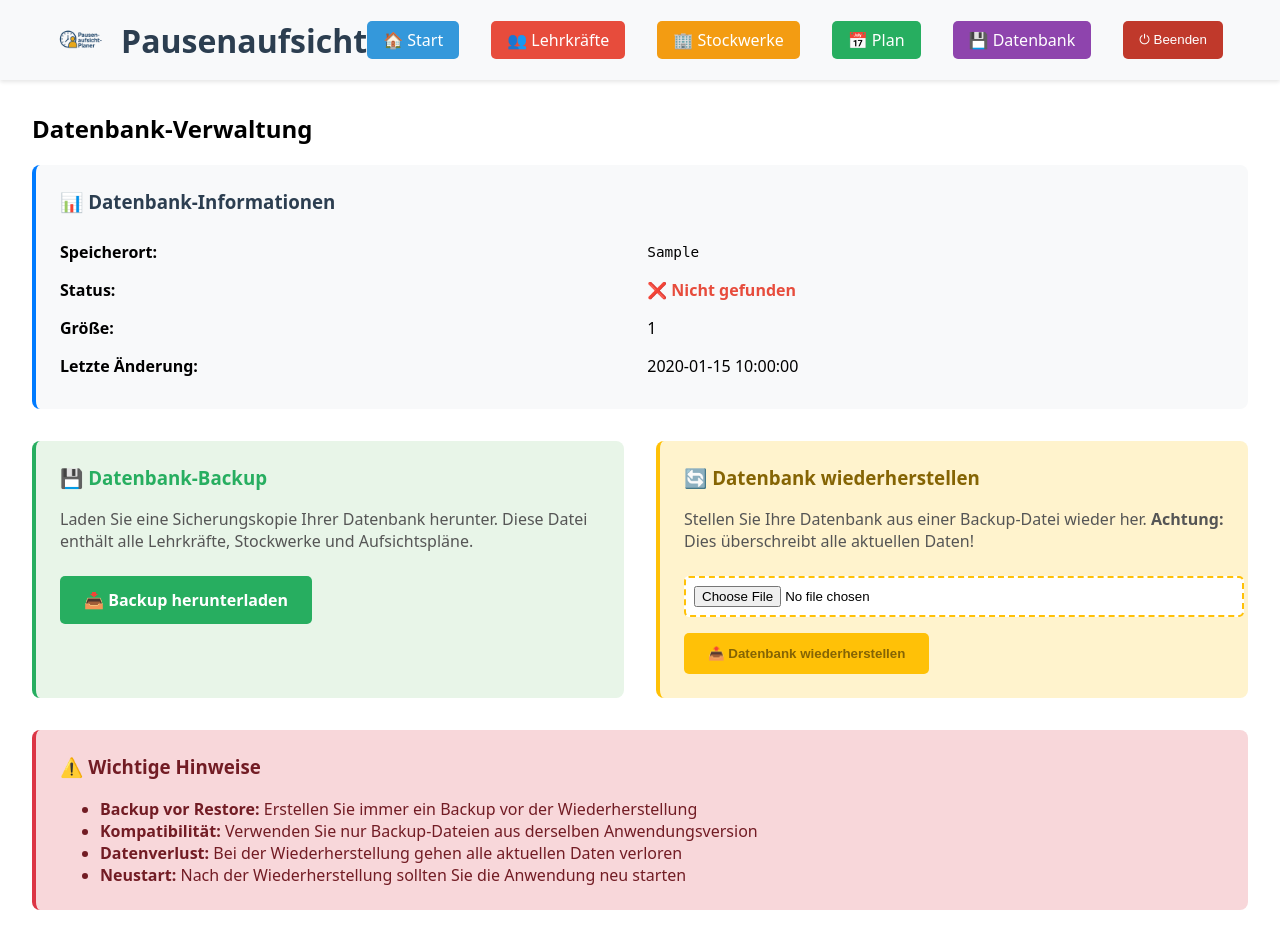
After one commit to otiemann/py-aufsichtsplan, a FastAPI app: template app/templates/admin/database.html in a window 1280 px wide. The commit adds this page. Run offline with FastAPI, Linux system fonts and the light colour scheme; the template is opened without the code that fills it: most values are stand-ins (such as "Sample title", 1, 10 or a date in 2020).

Commit message:
Füge Funktionen zur Datenbankverwaltung hinzu: Implementiere Backup- und Restore-Endpoints in der API, sowie eine Verwaltungsseite für Datenbankinformationen. Aktualisiere die Benutzeroberfläche mit Links zu diesen Funktionen in den Templates.

```diff
--- a/app/main.py
+++ b/app/main.py
@@ -1,12 +1,15 @@
 import os
 import signal
 import threading
-from fastapi import FastAPI, Request, HTTPException
+import shutil
+from datetime import datetime
+from fastapi import FastAPI, Request, HTTPException, UploadFile, File
 from fastapi.staticfiles import StaticFiles
 from fastapi.templating import Jinja2Templates
-from fastapi.responses import JSONResponse
+from fastapi.responses import JSONResponse, FileResponse
+from sqlalchemy import text
 
-from .database import Base, engine
+from .database import Base, engine, SessionLocal, SQLALCHEMY_DATABASE_URL
 
 app = FastAPI(title="Vertretungsplan / Pausenaufsicht")
 
@@ -59,6 +62,102 @@ async def root(request: Request):
     return templates.TemplateResponse("home.html", {"request": request})
 
 
+def get_db_file_path() -> str:
+    """Ermittelt den tatsächlichen Pfad zur SQLite-Datenbank"""
+    db_url = SQLALCHEMY_DATABASE_URL
+    if db_url.startswith("sqlite:///"):
+        return db_url[10:]  # Entferne "sqlite:///"
+    raise ValueError("Nur SQLite-Datenbanken werden für Backup/Restore unterstützt")
+
+
+@app.get("/backup/download")
+async def download_backup():
+    """Lädt die aktuelle Datenbank als Backup-Datei herunter"""
+    try:
+        db_path = get_db_file_path()
+
+        if not os.path.exists(db_path):
+            raise HTTPException(status_code=404, detail="Datenbank-Datei nicht gefunden")
+
+        # Erstelle Backup-Dateinamen mit Zeitstempel
+        timestamp = datetime.now().strftime("%Y%m%d_%H%M%S")
+        backup_filename = f"vertretungsplan_backup_{timestamp}.db"
+
+        return FileResponse(
+            path=db_path,
+            filename=backup_filename,
+            media_type="application/octet-stream"
+        )
+    except Exception as e:
+        raise HTTPException(status_code=500, detail=f"Backup-Fehler: {str(e)}")
+
+
+@app.post("/backup/restore")
+async def restore_backup(file: UploadFile = File(...)):
+    """Stellt die Datenbank aus einer Backup-Datei wieder her"""
+    try:
+        # Validiere Dateiname und -typ
+        if not file.filename or not file.filename.endswith('.db'):
+            raise HTTPException(status_code=400, detail="Nur .db-Dateien sind erlaubt")
+
+        db_path = get_db_file_path()
+        backup_path = db_path + ".backup"
+
+        # Erstelle Backup der aktuellen DB
+        if os.path.exists(db_path):
+            shutil.copy2(db_path, backup_path)
+
+        try:
+            # Schreibe die hochgeladene Datei
+            content = await file.read()
+            with open(db_path, "wb") as f:
+                f.write(content)
+
+            # Teste die neue Datenbank durch eine einfache Abfrage
+            with SessionLocal() as db:
+                db.execute(text("SELECT 1"))
+
+            # Entferne das Backup, da alles erfolgreich war
+            if os.path.exists(backup_path):
+                os.remove(backup_path)
+
+            return JSONResponse(content={
+                "message": "Datenbank erfolgreich wiederhergestellt",
+                "filename": file.filename
+            })
+
+        except Exception as e:
+            # Stelle die ursprüngliche Datenbank wieder her
+            if os.path.exists(backup_path):
+                shutil.move(backup_path, db_path)
+            raise HTTPException(status_code=400, detail=f"Ungültige Datenbank-Datei: {str(e)}")
+
+    except HTTPException:
+        raise
+    except Exception as e:
+        raise HTTPException(status_code=500, detail=f"Restore-Fehler: {str(e)}")
+
+
+@app.get("/admin/database")
+async def database_admin(request: Request):
+    """Zeigt die Datenbank-Verwaltungsseite"""
+    try:
+        db_path = get_db_file_path()
+        db_exists = os.path.exists(db_path)
+        db_size = os.path.getsize(db_path) if db_exists else 0
+        db_modified = datetime.fromtimestamp(os.path.getmtime(db_path)) if db_exists else None
+
+        return templates.TemplateResponse("admin/database.html", {
+            "request": request,
+            "db_path": db_path,
+            "db_exists": db_exists,
+            "db_size": f"{db_size / 1024:.1f} KB" if db_size > 0 else "0 KB",
+            "db_modified": db_modified.strftime("%d.%m.%Y %H:%M:%S") if db_modified else "Unbekannt"
+        })
+    except Exception as e:
+        raise HTTPException(status_code=500, detail=f"Fehler beim Laden der Datenbank-Info: {str(e)}")
+
+
 @app.post("/shutdown")
 async def shutdown():
     """Beendet die Anwendung ordentlich"""
--- /dev/null
+++ b/app/templates/admin/database.html
@@ -0,0 +1,126 @@
+{% extends "base.html" %} {% block content %}
+<h2>Datenbank-Verwaltung</h2>
+
+<div style="background: #f8f9fa; padding: 1.5rem; border-radius: 8px; margin-bottom: 2rem; border-left: 4px solid #007bff;">
+    <h3 style="margin-top: 0; color: #2c3e50;">📊 Datenbank-Informationen</h3>
+    <table style="width: 100%; margin: 0;">
+        <tr>
+            <td style="border: none; padding: 0.5rem 1rem 0.5rem 0; font-weight: bold;">Speicherort:</td>
+            <td style="border: none; padding: 0.5rem 0; font-family: monospace; font-size: 0.9rem;">{{ db_path }}</td>
+        </tr>
+        <tr>
+            <td style="border: none; padding: 0.5rem 1rem 0.5rem 0; font-weight: bold;">Status:</td>
+            <td style="border: none; padding: 0.5rem 0;">
+                {% if db_exists %}
+                <span style="color: #27ae60; font-weight: bold;">✅ Vorhanden</span> {% else %}
+                <span style="color: #e74c3c; font-weight: bold;">❌ Nicht gefunden</span> {% endif %}
+            </td>
+        </tr>
+        <tr>
+            <td style="border: none; padding: 0.5rem 1rem 0.5rem 0; font-weight: bold;">Größe:</td>
+            <td style="border: none; padding: 0.5rem 0;">{{ db_size }}</td>
+        </tr>
+        <tr>
+            <td style="border: none; padding: 0.5rem 1rem 0.5rem 0; font-weight: bold;">Letzte Änderung:</td>
+            <td style="border: none; padding: 0.5rem 0;">{{ db_modified }}</td>
+        </tr>
+    </table>
+</div>
+
+<div style="display: grid; grid-template-columns: 1fr 1fr; gap: 2rem; margin-bottom: 2rem;">
+    <!-- Backup Sektion -->
+    <div style="background: #e8f5e8; padding: 1.5rem; border-radius: 8px; border-left: 4px solid #27ae60;">
+        <h3 style="margin-top: 0; color: #27ae60;">💾 Datenbank-Backup</h3>
+        <p style="margin-bottom: 1.5rem; color: #555;">
+            Laden Sie eine Sicherungskopie Ihrer Datenbank herunter. Diese Datei enthält alle Lehrkräfte, Stockwerke und Aufsichtspläne.
+        </p>
+        <a href="/backup/download" style="display: inline-block; padding: 0.8rem 1.5rem; background: #27ae60; color: white; text-decoration: none; border-radius: 5px; font-weight: bold;">
+            📥 Backup herunterladen
+        </a>
+    </div>
+
+    <!-- Restore Sektion -->
+    <div style="background: #fff3cd; padding: 1.5rem; border-radius: 8px; border-left: 4px solid #ffc107;">
+        <h3 style="margin-top: 0; color: #856404;">🔄 Datenbank wiederherstellen</h3>
+        <p style="margin-bottom: 1.5rem; color: #555;">
+            Stellen Sie Ihre Datenbank aus einer Backup-Datei wieder her. <strong>Achtung:</strong> Dies überschreibt alle aktuellen Daten!
+        </p>
+        <form id="restoreForm" enctype="multipart/form-data" style="margin: 0;">
+            <div style="margin-bottom: 1rem;">
+                <input type="file" id="backupFile" name="file" accept=".db" required style="width: 100%; padding: 0.5rem; border: 2px dashed #ffc107; border-radius: 5px; background: #fff;">
+            </div>
+            <button type="button" onclick="restoreDatabase()" style="padding: 0.8rem 1.5rem; background: #ffc107; color: #856404; border: none; border-radius: 5px; font-weight: bold; cursor: pointer;">
+                📤 Datenbank wiederherstellen
+            </button>
+        </form>
+    </div>
+</div>
+
+<div style="background: #f8d7da; padding: 1.5rem; border-radius: 8px; border-left: 4px solid #dc3545;">
+    <h3 style="margin-top: 0; color: #721c24;">⚠️ Wichtige Hinweise</h3>
+    <ul style="margin: 0; color: #721c24;">
+        <li><strong>Backup vor Restore:</strong> Erstellen Sie immer ein Backup vor der Wiederherstellung</li>
+        <li><strong>Kompatibilität:</strong> Verwenden Sie nur Backup-Dateien aus derselben Anwendungsversion</li>
+        <li><strong>Datenverlust:</strong> Bei der Wiederherstellung gehen alle aktuellen Daten verloren</li>
+        <li><strong>Neustart:</strong> Nach der Wiederherstellung sollten Sie die Anwendung neu starten</li>
+    </ul>
+</div>
+
+<script>
+    async function restoreDatabase() {
+        const fileInput = document.getElementById('backupFile');
+        const file = fileInput.files[0];
+
+        if (!file) {
+            alert('❌ Bitte wählen Sie eine Backup-Datei aus.');
+            return;
+        }
+
+        if (!file.name.endsWith('.db')) {
+            alert('❌ Bitte wählen Sie eine gültige .db-Datei aus.');
+            return;
+        }
+
+        const confirmed = confirm(
+            '⚠️ ACHTUNG: Diese Aktion überschreibt alle aktuellen Daten!\n\n' +
+            'Alle Lehrkräfte, Stockwerke und Aufsichtspläne werden durch die Daten aus der Backup-Datei ersetzt.\n\n' +
+            'Möchten Sie wirklich fortfahren?'
+        );
+
+        if (!confirmed) {
+            return;
+        }
+
+        const formData = new FormData();
+        formData.append('file', file);
+
+        // Button deaktivieren und Loading-Status anzeigen
+        const button = event.target;
+        const originalText = button.innerHTML;
+        button.innerHTML = '⏳ Wiederherstellen...';
+        button.disabled = true;
+
+        try {
+            const response = await fetch('/backup/restore', {
+                method: 'POST',
+                body: formData
+            });
+
+            const result = await response.json();
+
+            if (response.ok) {
+                alert('✅ ' + result.message + '\n\nDie Seite wird neu geladen...');
+                window.location.reload();
+            } else {
+                throw new Error(result.detail || 'Unbekannter Fehler');
+            }
+        } catch (error) {
+            alert('❌ Fehler beim Wiederherstellen: ' + error.message);
+
+            // Button wieder aktivieren
+            button.innerHTML = originalText;
+            button.disabled = false;
+        }
+    }
+</script>
+{% endblock %}
--- a/app/templates/base.html
+++ b/app/templates/base.html
@@ -78,6 +78,7 @@
                 <a href="/admin/teachers" style="text-decoration: none; padding: 0.5rem 1rem; background: #e74c3c; color: white; border-radius: 5px;">👥 Lehrkräfte</a>
                 <a href="/plan/floors" style="text-decoration: none; padding: 0.5rem 1rem; background: #f39c12; color: white; border-radius: 5px;">🏢 Stockwerke</a>
                 <a href="/plan/generate" style="text-decoration: none; padding: 0.5rem 1rem; background: #27ae60; color: white; border-radius: 5px;">📅 Plan</a>
+                <a href="/admin/database" style="text-decoration: none; padding: 0.5rem 1rem; background: #8e44ad; color: white; border-radius: 5px;">💾 Datenbank</a>
                 <button onclick="shutdownApp()" style="padding: 0.5rem 1rem; background: #c0392b; color: white; border: none; border-radius: 5px; cursor: pointer;">⏻ Beenden</button>
             </nav>
         </div>
```
Also changed, not shown: app/templates/home.html (+9 -5 lines).
